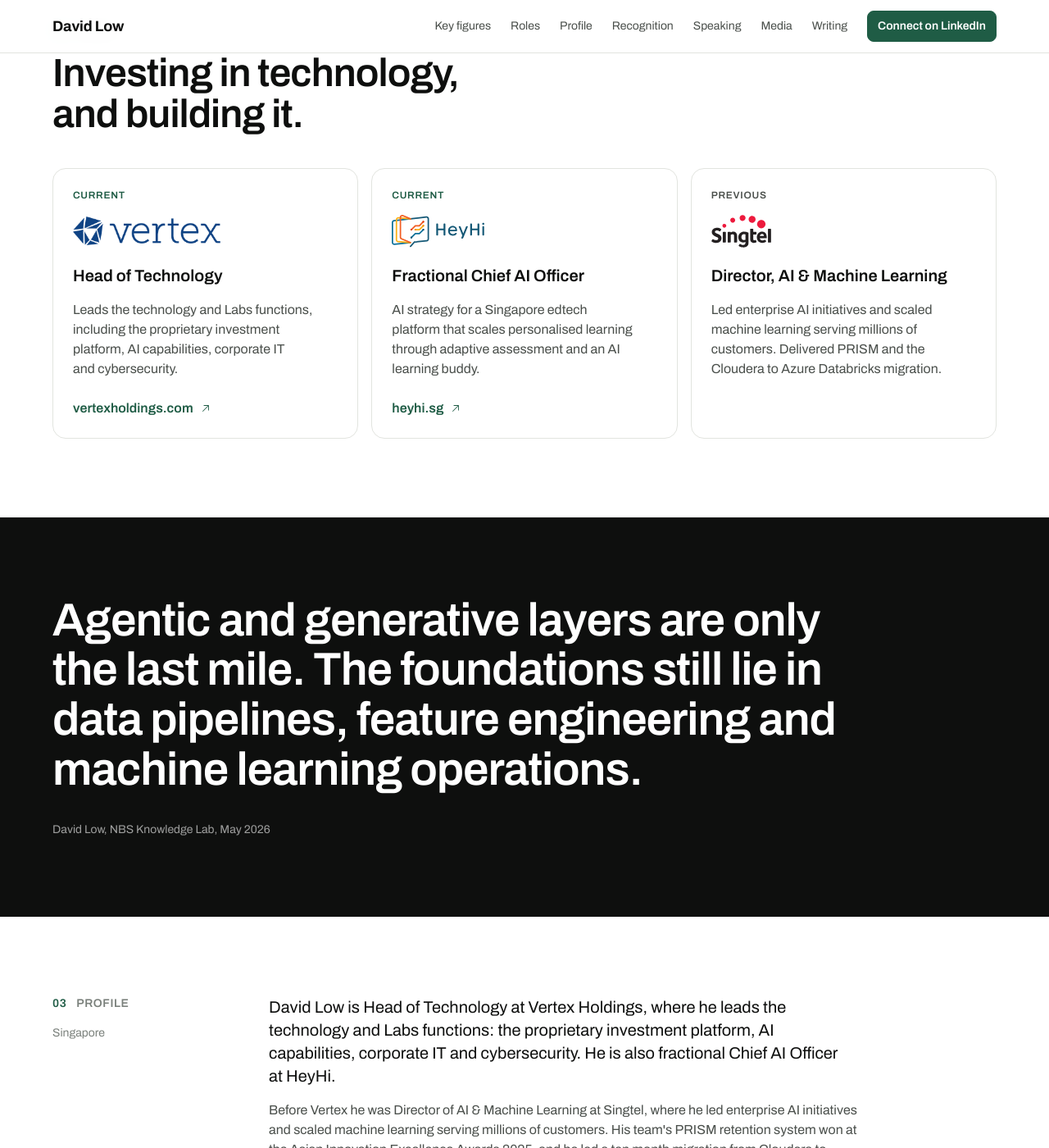
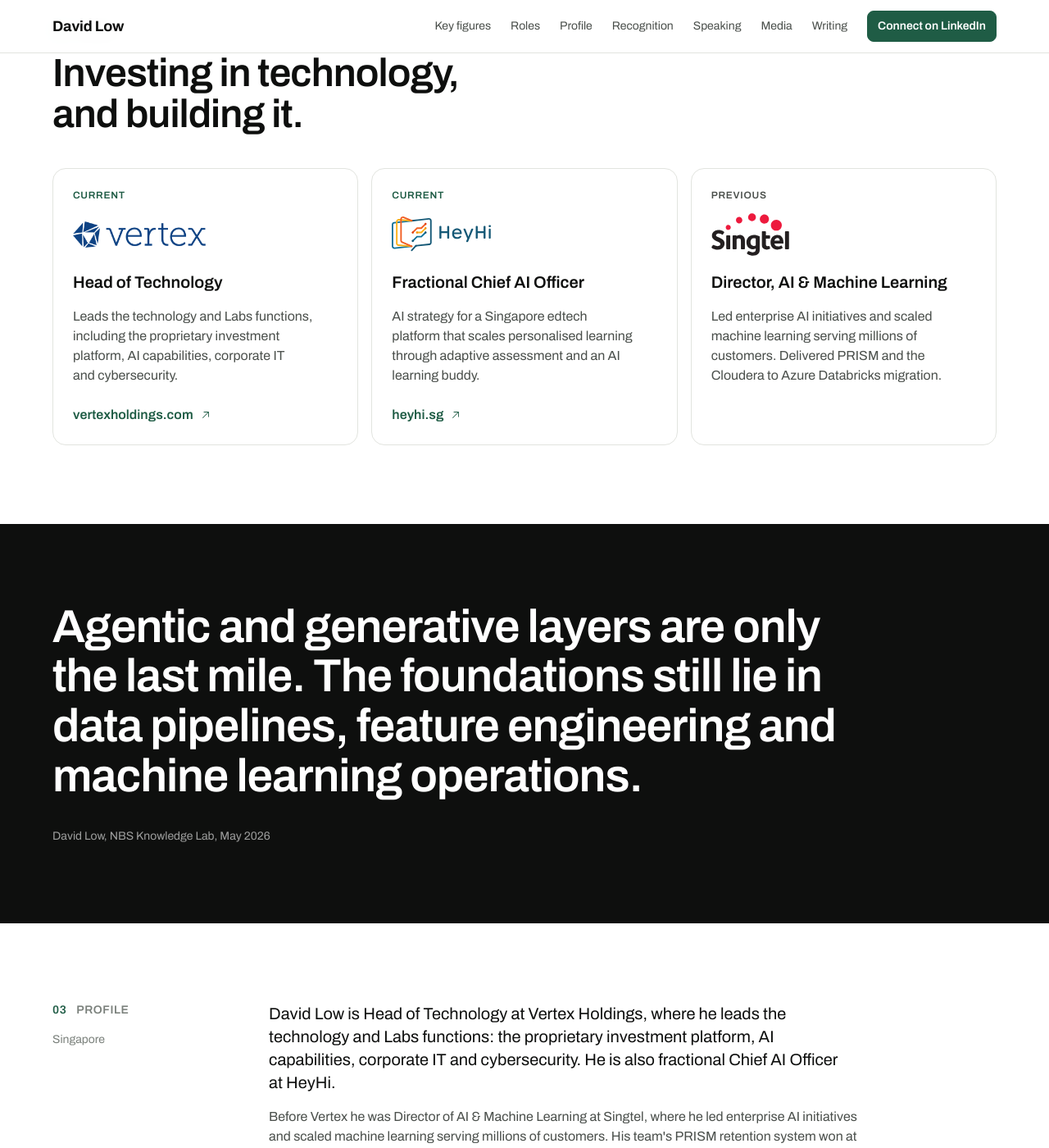
Before and after one commit to davidlowjw/davidlowjw.github.io, a Jekyll site: the page index.html, which Jekyll copies as it is, in a window 1280 px wide and 1400 px high, scrolled down 1242 px. Shown: the whole window at 82% size. Built offline with Jekyll 4.4.1, drawn with Linux system fonts in a browser that asks for light colours.

Commit message:
Logos: trim padding and size by equal visual area for consistency

```diff
--- a/assets/css/v2.css
+++ b/assets/css/v2.css
@@ -84,8 +84,8 @@
 .cards{display:grid;grid-template-columns:repeat(3,1fr);gap:16px}
 .card{border:1px solid var(--line);border-radius:16px;padding:24px;background:var(--paper);display:flex;flex-direction:column;gap:8px;transition:transform .7s var(--ease),border-color .7s var(--ease)}
 .card:hover{transform:translateY(-2px);border-color:#C9CDC6}
-.card__logo{height:48px;display:flex;align-items:center;margin:4px 0 8px}
-.card__logo img{max-height:40px;max-width:180px;width:auto}
+.card__logo{height:56px;display:flex;align-items:center;margin:4px 0 8px}
+.card__logo img{max-width:100%;height:auto}
 .card h3{font-size:24px;line-height:32px;font-weight:600;font-stretch:108%}
 .card__tag{margin:0;font-size:12px;line-height:16px;font-weight:600;text-transform:uppercase;letter-spacing:.06em;color:var(--ink-3)}
 .card--now .card__tag{color:var(--accent)}
@@ -130,7 +130,7 @@
 .award{display:flex;flex-direction:column;gap:32px;padding:32px 24px 24px;background:var(--paper);border:1px solid var(--line);border-radius:16px;text-decoration:none;transition:transform .7s var(--ease),border-color .7s var(--ease)}
 .award:hover{transform:translateY(-2px);border-color:#C9CDC6}
 .award__logo{height:64px;display:flex;align-items:center}
-.award__logo img{max-height:52px;max-width:min(100%,240px);width:auto}
+.award__logo img{max-width:100%;height:auto}
 .award__body{display:flex;flex-direction:column;gap:4px;margin-top:auto}
 .award__body time{font-size:14px;line-height:20px;font-weight:600;color:var(--accent);font-variant-numeric:tabular-nums}
 .award__body strong{font-size:20px;line-height:28px;font-weight:600}
@@ -147,7 +147,7 @@
 .press{display:flex;flex-direction:column;justify-content:space-between;gap:24px;min-height:184px;padding:24px;background:var(--paper);border:1px solid var(--line);border-radius:16px;text-decoration:none;transition:transform .7s var(--ease),border-color .7s var(--ease)}
 .press:hover{transform:translateY(-2px);border-color:#C9CDC6}
 .press__logo{height:56px;display:flex;align-items:center}
-.press__logo img{max-height:48px;max-width:min(100%,200px);width:auto;filter:grayscale(1);opacity:.78;mix-blend-mode:multiply;transition:filter .7s var(--ease),opacity .7s var(--ease)}
+.press__logo img{max-width:100%;height:auto;filter:grayscale(1);opacity:.78;mix-blend-mode:multiply;transition:filter .7s var(--ease),opacity .7s var(--ease)}
 .press:hover .press__logo img,.press:focus-visible .press__logo img{filter:none;opacity:1}
 .wordmark{font-weight:700;font-stretch:112%;font-size:20px;line-height:22px;letter-spacing:-.01em;color:var(--ink-2)}
 .press__meta{display:flex;flex-direction:column;gap:2px;font-size:14px;line-height:20px;color:var(--ink-2)}
--- a/index.html
+++ b/index.html
@@ -80,7 +80,7 @@
     <div class="cards">
       <article class="card card--now">
         <p class="card__tag">Current</p>
-        <span class="card__logo"><img src="/assets/img/v2/roles/vertex-holdings.png" alt="" loading="lazy"></span>
+        <span class="card__logo"><img src="/assets/img/v2/roles/vertex-holdings.png" width="162" height="32" alt="" loading="lazy"></span>
         <h3 class="sr">Vertex Holdings</h3>
         <p class="card__role">Head of Technology</p>
         <p>Leads the technology and Labs functions, including the proprietary investment platform, AI capabilities, corporate IT and cybersecurity.</p>
@@ -88,7 +88,7 @@
       </article>
       <article class="card card--now">
         <p class="card__tag">Current</p>
-        <span class="card__logo"><img src="/assets/img/v2/roles/heyhi.svg" alt="" loading="lazy"></span>
+        <span class="card__logo"><img src="/assets/img/v2/roles/heyhi.svg" width="121" height="43" alt="" loading="lazy"></span>
         <h3 class="sr">HeyHi</h3>
         <p class="card__role">Fractional Chief AI Officer</p>
         <p>AI strategy for a Singapore edtech platform that scales personalised learning through adaptive assessment and an AI learning buddy.</p>
@@ -96,7 +96,7 @@
       </article>
       <article class="card">
         <p class="card__tag">Previous</p>
-        <span class="card__logo"><img src="/assets/img/v2/roles/singtel.svg" alt="" loading="lazy"></span>
+        <span class="card__logo"><img src="/assets/img/v2/roles/singtel.svg" width="95" height="52" alt="" loading="lazy"></span>
         <h3 class="sr">Singtel</h3>
         <p class="card__role">Director, AI &amp; Machine Learning</p>
         <p>Led enterprise AI initiatives and scaled machine learning serving millions of customers. Delivered PRISM and the Cloudera to Azure Databricks migration.</p>
@@ -151,15 +151,15 @@
     </figure>
     <div class="award-grid">
       <a class="award" href="https://airevolutionsummit.com/singapore/" rel="noopener">
-        <span class="award__logo"><img src="/assets/img/v2/awards/ai-revolution-summit.png" alt="AI Revolution Summit" loading="lazy"></span>
+        <span class="award__logo"><img src="/assets/img/v2/awards/ai-revolution-summit.png" width="192" height="29" alt="AI Revolution Summit" loading="lazy"></span>
         <span class="award__body"><time>2026</time><strong>Top AI Visionary Leaders to Watch in 2026</strong><span>AI Revolution Summit, Singapore</span></span>
       </a>
       <a class="award" href="https://asianbusinessreview.com/co-written-partner/event-news/singtel-takes-home-accolade-asian-innovation-excellence-awards-2025" rel="noopener">
-        <span class="award__logo"><img src="/assets/img/v2/awards/asian-innovation-excellence-awards.png" alt="Asian Innovation Excellence Awards" loading="lazy"></span>
+        <span class="award__logo"><img src="/assets/img/v2/awards/asian-innovation-excellence-awards.png" width="216" height="36" alt="Asian Innovation Excellence Awards" loading="lazy"></span>
         <span class="award__body"><time>2025</time><strong>Winner, Asian Innovation Excellence Awards</strong><span>PRISM: Proactive Retention Intelligence &amp; Smart Modelling, Singtel</span></span>
       </a>
       <a class="award" href="https://news.nus.edu.sg/largest-cohort-of-outstanding-alumni-honoured-at-nus-alumni-awards-2021/" rel="noopener">
-        <span class="award__logo"><img src="/assets/img/v2/awards/nus.png" alt="National University of Singapore" loading="lazy"></span>
+        <span class="award__logo"><img src="/assets/img/v2/awards/nus.png" width="111" height="51" alt="National University of Singapore" loading="lazy"></span>
         <span class="award__body"><time>2021</time><strong>NUS Outstanding Young Alumni Award</strong><span>NUS Alumni Awards 2021</span></span>
       </a>
     </div>
@@ -195,27 +195,27 @@
     <h2 class="h2">Media coverage</h2>
     <div class="press-grid">
       <a class="press" href="https://inform.tmforum.org/features-and-opinion/ai-native-networks-and-autonomous-cores-how-telecoms-is-re-architecting-the-network-for-the-ai-era" rel="noopener" aria-label="TM Forum Inform: Quoted on AI-native networks">
-        <span class="press__logo"><img src="/assets/img/v2/media/tm-forum.svg" alt="TM Forum Inform" loading="lazy"></span>
+        <span class="press__logo"><img src="/assets/img/v2/media/tm-forum.svg" width="83" height="48" alt="TM Forum Inform" loading="lazy"></span>
         <span class="press__meta"><time>2026</time><span>Quoted on AI-native networks</span></span>
       </a>
       <a class="press" href="https://www.ceoinsightsasia.com/magazine/ai-leaders-from-singapore/june-2026-issue-special1.html" rel="noopener" aria-label="CEO Insights Asia: AI Leaders from Singapore 2026">
-        <span class="press__logo"><img src="/assets/img/v2/media/ceo-insights-asia.png" alt="CEO Insights Asia" loading="lazy"></span>
+        <span class="press__logo"><img src="/assets/img/v2/media/ceo-insights-asia.png" width="122" height="34" alt="CEO Insights Asia" loading="lazy"></span>
         <span class="press__meta"><time>Jun 2026</time><span>AI Leaders from Singapore 2026</span></span>
       </a>
       <a class="press" href="https://asianbusinessreview.com/videos/asian-innovation-excellence-awards-2025-winner-david-low-singtel" rel="noopener" aria-label="Asian Business Review: Video interview on PRISM">
-        <span class="press__logo"><img src="/assets/img/v2/media/asian-business-review.svg" alt="Asian Business Review" loading="lazy"></span>
+        <span class="press__logo"><img src="/assets/img/v2/media/asian-business-review.svg" width="125" height="34" alt="Asian Business Review" loading="lazy"></span>
         <span class="press__meta"><time>Dec 2025</time><span>Video interview on PRISM</span></span>
       </a>
       <a class="press" href="https://www.iss.nus.edu.sg/community/newsroom/news-detail/2022/02/08/how-a-research-engineer-became-the-head-of-data-science-and-won-the-nus-outstanding-young-alumni-2021-through-mtech-is" rel="noopener" aria-label="NUS-ISS: Interview on becoming Head of Data Science and the NUS Outstanding Young Alumni Award">
-        <span class="press__logo"><img src="/assets/img/v2/media/nus-iss.png" alt="NUS-ISS" loading="lazy"></span>
+        <span class="press__logo"><img src="/assets/img/v2/media/nus-iss.png" width="134" height="31" alt="NUS-ISS" loading="lazy"></span>
         <span class="press__meta"><time>Feb 2022</time><span>Interview: research engineer to Head of Data Science</span></span>
       </a>
       <a class="press" href="https://theedgemalaysia.com/article/ai-chatbots-more-just-customer-support" rel="noopener" aria-label="The Edge Malaysia: Pand.ai and conversational AI">
-        <span class="press__logo"><img src="/assets/img/v2/media/the-edge-malaysia.svg" alt="The Edge Malaysia" loading="lazy"></span>
+        <span class="press__logo"><img src="/assets/img/v2/media/the-edge-malaysia.svg" width="137" height="31" alt="The Edge Malaysia" loading="lazy"></span>
         <span class="press__meta"><time>May 2020</time><span>Pand.ai and conversational AI</span></span>
       </a>
       <a class="press" href="https://sweetspot.straitstimes.com/education/enabler-of-dreams/" rel="noopener" aria-label="The Straits Times: Profile: Enabler of dreams">
-        <span class="press__logo"><img src="/assets/img/v2/media/the-straits-times.png" alt="The Straits Times" loading="lazy"></span>
+        <span class="press__logo"><img src="/assets/img/v2/media/the-straits-times.png" width="232" height="18" alt="The Straits Times" loading="lazy"></span>
         <span class="press__meta"><time>Jan 2020</time><span>Profile: Enabler of dreams</span></span>
       </a>
       <a class="press" href="https://www.frontier-enterprise.com/great-eastern-life-rolls-our-chatbot-from-pand-ai/" rel="noopener" aria-label="Frontier Enterprise: Great Eastern Life chatbot">
@@ -223,7 +223,7 @@
         <span class="press__meta"><time>Sep 2019</time><span>Great Eastern Life chatbot</span></span>
       </a>
       <a class="press" href="https://www.iss.nus.edu.sg/community/newsroom/news-detail/2016/05/18/continuous-learning-for-greater-job-prospects" rel="noopener" aria-label="NUS-ISS: Alumni profile">
-        <span class="press__logo"><img src="/assets/img/v2/media/nus-iss.png" alt="NUS-ISS" loading="lazy"></span>
+        <span class="press__logo"><img src="/assets/img/v2/media/nus-iss.png" width="134" height="31" alt="NUS-ISS" loading="lazy"></span>
         <span class="press__meta"><time>May 2016</time><span>Alumni profile</span></span>
       </a>
     </div>
```
Also changed, not shown: assets/img/v2/media/asian-business-review.svg, assets/img/v2/media/ceo-insights-asia.png, assets/img/v2/media/nus-iss.png, assets/img/v2/media/the-edge-malaysia.svg, assets/img/v2/media/the-straits-times.png, assets/img/v2/media/tm-forum.svg, assets/img/v2/roles/heyhi.svg, assets/img/v2/roles/singtel.svg, assets/img/v2/roles/vertex-holdings.png.
